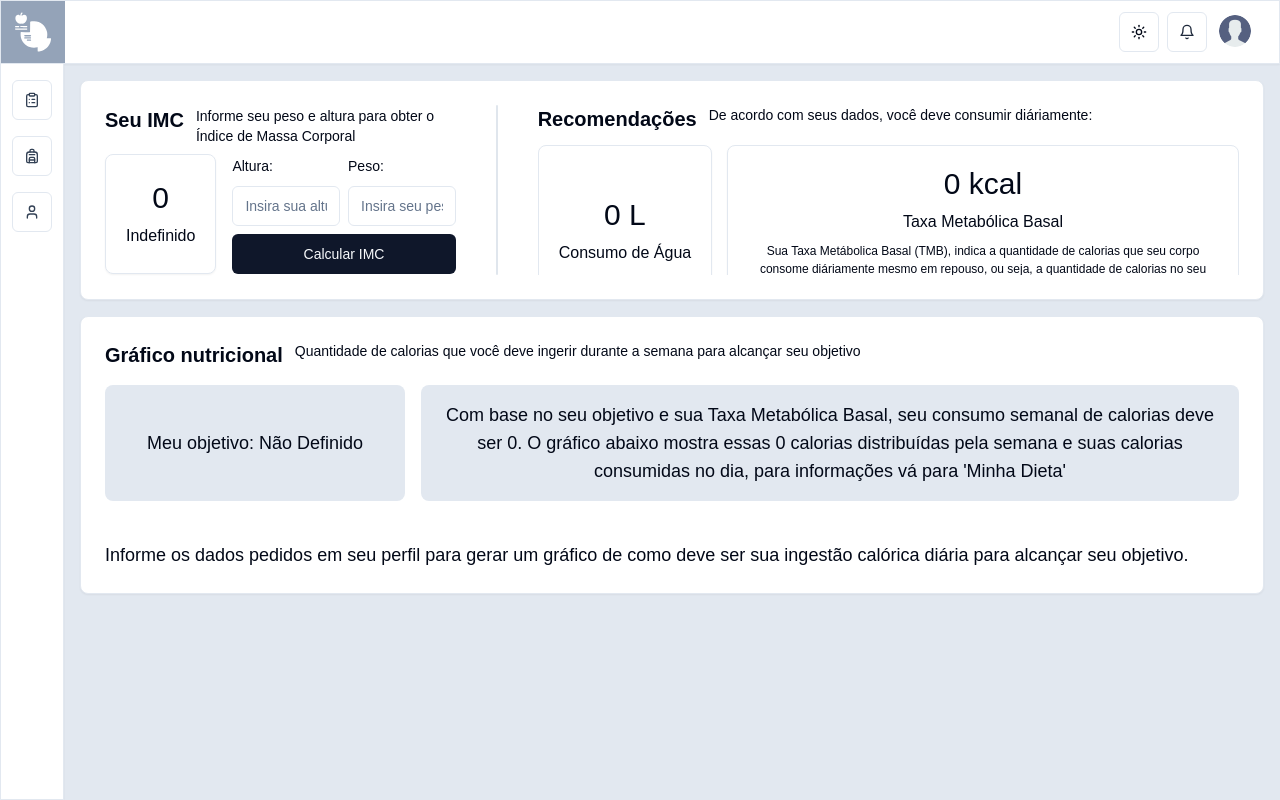
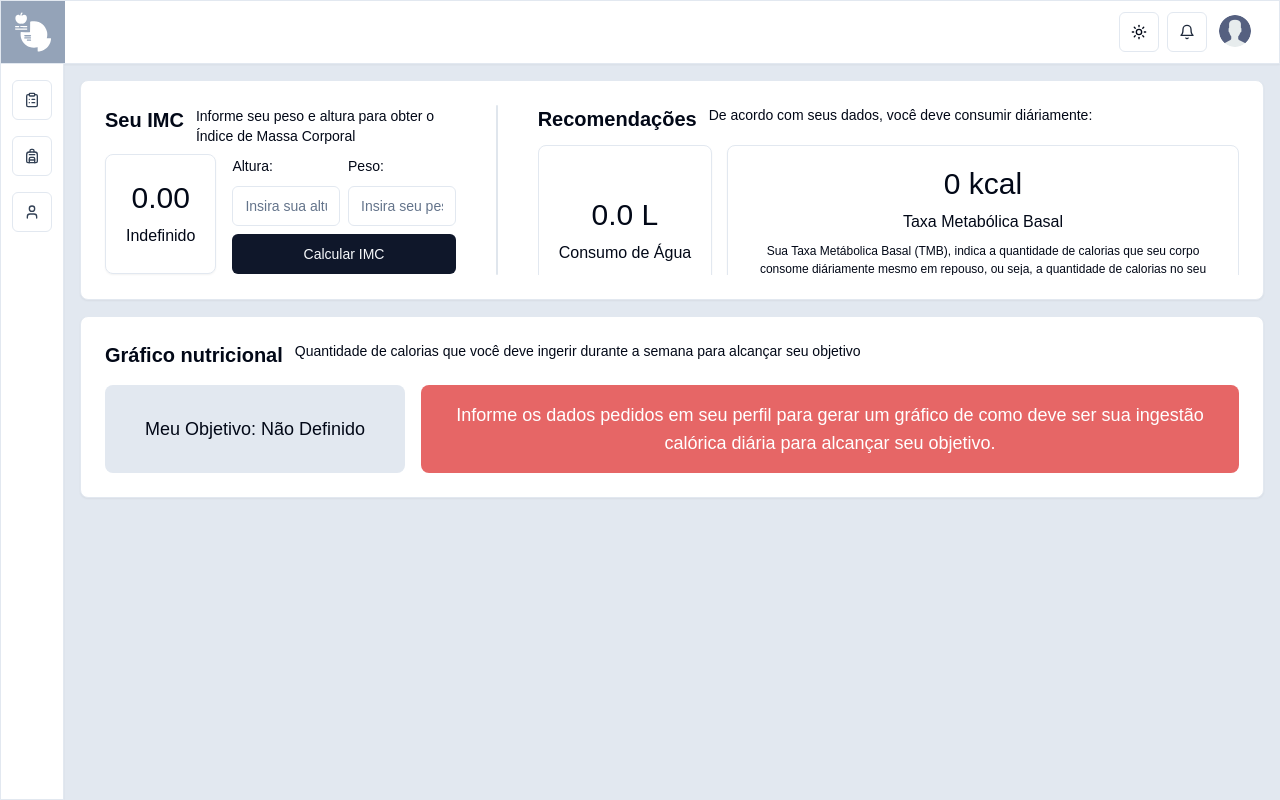
Before and after one commit to Paulo-Mikhael/nutri-plus-dashboard, a Next.js app: page / in a window 1280 px wide. Built offline with nearby package versions, Linux system fonts and the light colour scheme.

Commit message:
ajustando UI

```diff
--- a/components/ChartCard/CaloriesChart/index.tsx
+++ b/components/ChartCard/CaloriesChart/index.tsx
@@ -15,14 +15,7 @@ import { getChartByWeeklyCalories } from "@/utils/getChartByWeeklyCalories";
 export function CaloriesChart() {
   const userCalories = useGetUserCalories();
 
-  if (!userCalories) {
-    return (
-      <p className="text-lg">
-        Informe os dados pedidos em seu perfil para gerar um gráfico de como deve ser sua ingestão
-        calórica diária para alcançar seu objetivo.
-      </p>
-    );
-  }
+  if (!userCalories) return;
 
   const userWeelkyCaloriesChart = getChartByWeeklyCalories(userCalories.weeklyCalories);
 
--- a/components/ChartCard/ChartCardHeader/index.tsx
+++ b/components/ChartCard/ChartCardHeader/index.tsx
@@ -26,6 +26,9 @@ export function ChartCardHeader() {
       objective: undefined,
     },
   });
+  const chartInfoMessage = `Com base no seu objetivo e sua Taxa Metabólica Basal, seu consumo semanal de calorias deve ser ${userCalories} kcal. O gráfico abaixo mostra essas ${userCalories} calorias distribuídas pela semana e suas calorias consumidas no dia, para informações vá para 'Minha Dieta'.`;
+  const getChartInfoMessage =
+    "Informe os dados pedidos em seu perfil para gerar um gráfico de como deve ser sua ingestão calórica diária para alcançar seu objetivo.";
 
   function onSubmit(data: UserObjectivesSchema) {
     setUserObjective(data.objective);
@@ -39,13 +42,15 @@ export function ChartCardHeader() {
       />
       <span className="flex gap-4 text-xl">
         <TextCard
+          className="capitalize"
           headingElement="h4"
           text={`Meu objetivo: ${userObjective ? userObjective : "Não Definido"}`}
           minWidth="min-w-[300px]"
         />
         <TextCard
+          danger={userCalories === 0}
           headingElement="h5"
-          text={`Com base no seu objetivo e sua Taxa Metabólica Basal, seu consumo semanal de calorias deve ser ${userCalories}. O gráfico abaixo mostra essas ${userCalories} calorias distribuídas pela semana e suas calorias consumidas no dia, para informações vá para 'Minha Dieta'`}
+          text={userCalories !== 0 ? chartInfoMessage : getChartInfoMessage}
         />
       </span>
     </form>
--- a/components/ImcCard/ImcForm/index.tsx
+++ b/components/ImcCard/ImcForm/index.tsx
@@ -64,7 +64,7 @@ export function ImcForm() {
     <div className="flex gap-4">
       <SquareInfoCard
         tipText="Seu IMC indica se você está numa faixa de peso saudável, calculado usando o peso e altura fornecidos. (p / a^2)"
-        h4={String(getUserImc.value)}
+        h4={getUserImc.value.toFixed(2)}
         h5={String(getUserImc.status)}
       />
       <form onSubmit={form.handleSubmit(handleSubmit)} className="flex flex-col gap-2">
--- a/components/RecomendationsCard/index.tsx
+++ b/components/RecomendationsCard/index.tsx
@@ -31,7 +31,7 @@ export function RecomendationsCard() {
       />
       <div className="flex justify-between gap-2">
         <SquareInfoCard
-          h4={`${userWaterRecommendation()} L`}
+          h4={`${userWaterRecommendation().toFixed(1)} L`}
           h5="Consumo de Água"
           titleH5
           tipText="De acordo com seu peso e nível físico, seu consumo de água diário deve ser esse. ((p * 35) / 1000)"
--- a/components/TextCard/index.tsx
+++ b/components/TextCard/index.tsx
@@ -1,15 +1,29 @@
+import clsx from "clsx";
 import type React from "react";
 
 interface TextCardProps {
   headingElement: React.ElementType;
   text: string;
   minWidth?: string;
+  danger?: boolean;
+  className?: string;
 }
 
-export function TextCard({ headingElement: HeadingElement, text, minWidth }: TextCardProps) {
+export function TextCard({
+  headingElement: HeadingElement,
+  text,
+  minWidth,
+  danger,
+  className,
+}: TextCardProps) {
+  const defaultValues = `${minWidth} ${className} flex flex-grow items-center justify-center p-4 text-center rounded-lg text-lg`;
+
   return (
     <HeadingElement
-      className={`${minWidth} flex flex-grow items-center justify-center p-4 text-center text-lg bg-slate-200 dark:text-slate-100 dark:bg-slate-900 rounded-lg`}
+      className={clsx(defaultValues, {
+        "bg-red-600/70 text-white": danger,
+        "bg-slate-200 dark:text-slate-100 dark:bg-slate-900": !danger,
+      })}
     >
       {text}
     </HeadingElement>
--- a/components/UserInfosDialog/index.tsx
+++ b/components/UserInfosDialog/index.tsx
@@ -25,11 +25,12 @@ import { useSetUserHeight } from "@/hooks/use-set-user-height";
 import { useSetUserWeight } from "@/hooks/use-set-user-weight";
 import { submitHeightWeight } from "@/utils/submitHeightWeight";
 
+const requiredMessage = "Esse campo é obrigatório";
 const formSchema = z.object({
-  age: z.string().min(1, { message: "Esse campo é obrigatório" }),
-  gender: z.enum(["man", "woman"], { message: "Selecione seu sexo" }),
-  height: z.string().min(1, { message: "Esse campo é obrigatório" }),
-  weight: z.string().min(1, { message: "Esse campo é obrigatório" }),
+  age: z.string({ message: requiredMessage }).min(1, { message: requiredMessage }),
+  gender: z.enum(["man", "woman"]),
+  height: z.string({ message: requiredMessage }).min(1, { message: requiredMessage }),
+  weight: z.string({ message: requiredMessage }).min(1, { message: requiredMessage }),
   level: z.enum(userLevelEnum),
   objective: z.enum(userObjectivesEnum),
 });
@@ -97,7 +98,7 @@ export function UserInfosDialog({ children }: { children: ReactNode }) {
           </DialogHeader>
           <DialogInfosForm form={form} />
           <DialogFooter className="sm:justify-start">
-            <Button type="submit" variant="secondary">
+            <Button type="submit" variant={!form.formState.isValid ? "outline" : "default"}>
               Salvar
             </Button>
             <DialogClose>
--- a/data/user-objective-items.ts
+++ b/data/user-objective-items.ts
@@ -10,12 +10,12 @@ export const userObjectiveItems: SelectItems[] = [
           text: "Emagracer",
         },
         {
+          value: "definicao",
+          text: "Definição",
+        },
+        {
           value: "hipertrofia",
           text: "Hipertrofia",
-        },
-        {
-          value: "definicao",
-          text: "Definição",
         },
         {
           value: "hipertrofia e definicao",
--- a/types/enums/index.tsx
+++ b/types/enums/index.tsx
@@ -1,7 +1,7 @@
 export const userLevelEnum = ["sedentario", "leve", "moderado", "forte", "extremo"] as const;
 export const userObjectivesEnum = [
   "emagracer",
+  "definicao",
   "hipertrofia",
-  "definicao",
   "hipertrofia e definicao",
 ] as const;
--- a/utils/getChartByWeeklyCalories.ts
+++ b/utils/getChartByWeeklyCalories.ts
@@ -1,18 +1,8 @@
 import type { CaloriesChartInfo } from "@/types/CaloriesChartInfo";
-import { randomizeArray } from "./randomizeArray";
 
 export function getChartByWeeklyCalories(weeklyCalories: number): CaloriesChartInfo[] {
   const dailyCalories = parseFloat((weeklyCalories / 7).toFixed(0));
-  // const dailyCaloriesRandomized = [
-  //   dailyCalories - 80,
-  //   dailyCalories + 80,
-  //   dailyCalories - 100,
-  //   dailyCalories + 100,
-  //   dailyCalories - 200,
-  //   dailyCalories + 200,
-  //   dailyCalories,
-  // ];
-  const differenceValues: number[] = [200, 100, 400];
+  const reajustValues: number[] = [150, 100, 200];
   const userCaloriesChart: CaloriesChartInfo[] = [];
   const days = [
     "21 de outubro",
@@ -29,9 +19,9 @@ export function getChartByWeeklyCalories(weeklyCalories: number): CaloriesChartI
 
     if (i !== 6) {
       if (i < 3) {
-        dailyCaloryReajusted += differenceValues[i];
+        dailyCaloryReajusted += reajustValues[i];
       } else {
-        dailyCaloryReajusted -= differenceValues[i - 3];
+        dailyCaloryReajusted -= reajustValues[i - 3];
       }
     }
 
@@ -42,5 +32,5 @@ export function getChartByWeeklyCalories(weeklyCalories: number): CaloriesChartI
     });
   }
 
-  return randomizeArray(userCaloriesChart);
+  return userCaloriesChart;
 }
```
